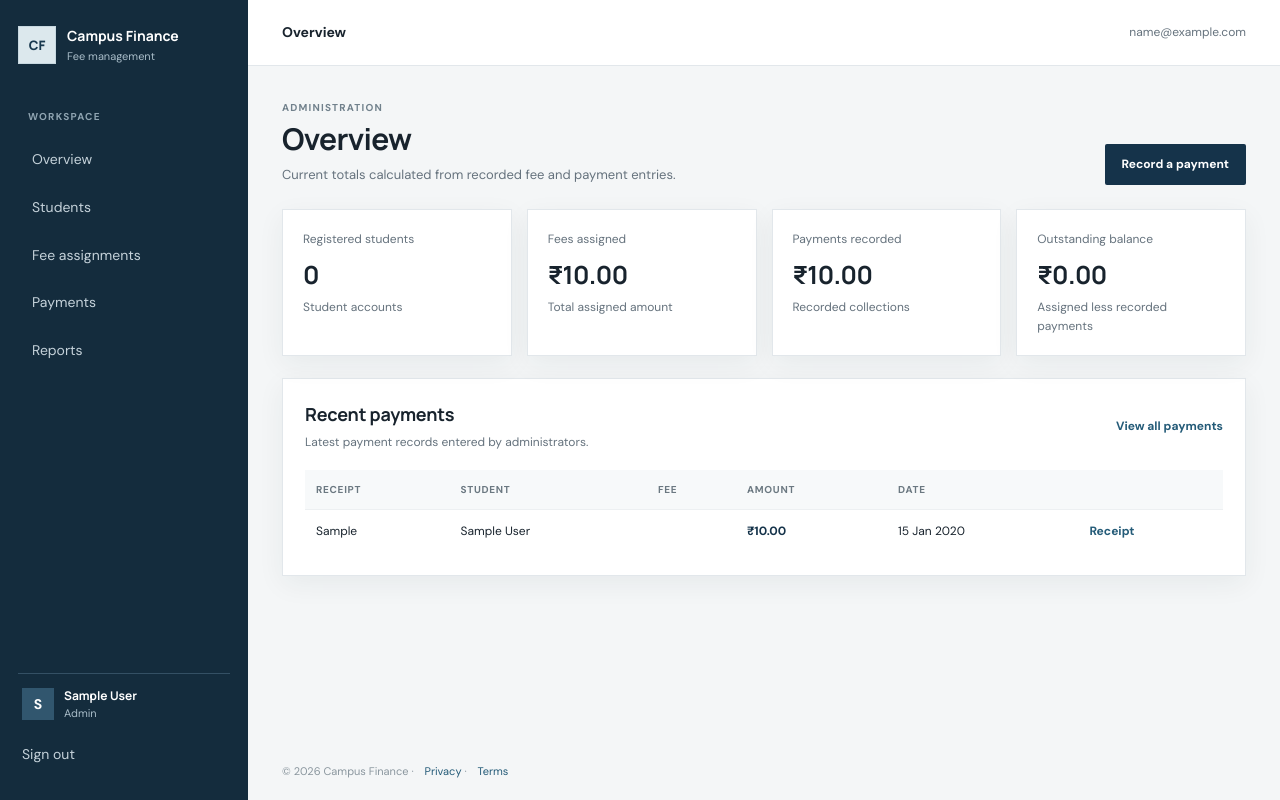
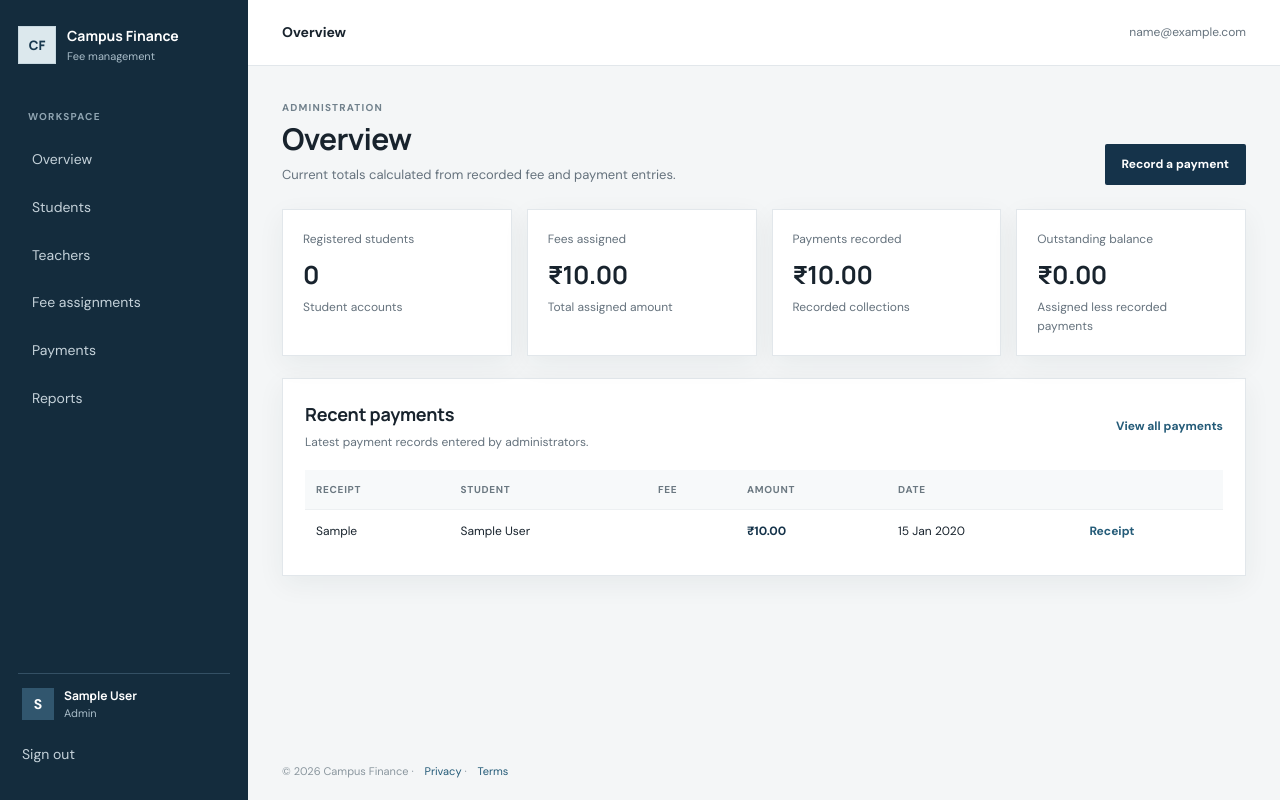
Before and after one commit to vasu925/College-Fee-Management-System, a Flask app: page /admin in a window 1280 px wide. Run offline with Flask 3, Linux system fonts and the light colour scheme; a user stored in the database is signed in; tables that the repository leaves empty hold one stand-in row (values such as "Sample post"); some libraries are stand-ins or nearby versions.

Commit message:
Add teacher navigation and role-aware home link

```diff
--- a/templates/base.html
+++ b/templates/base.html
@@ -13,16 +13,20 @@
 {% if current_user.is_authenticated %}
 <div class="app-shell">
   <aside class="sidebar" id="sidebar">
-    <a class="brand" href="{{ url_for('admin_dashboard' if current_user.role == 'admin' else 'student_dashboard') }}">
+    <a class="brand" href="{{ url_for('admin_dashboard' if current_user.role == 'admin' else ('teacher_dashboard' if current_user.role == 'teacher' else 'student_dashboard')) }}">
       <span class="brand-mark">CF</span><span><strong>Campus Finance</strong><small>Fee management</small></span>
     </a>
     <div class="side-label">WORKSPACE</div>
     {% if current_user.role == 'admin' %}
       <a class="nav-link" href="{{ url_for('admin_dashboard') }}">Overview</a>
       <a class="nav-link" href="{{ url_for('students') }}">Students</a>
+      <a class="nav-link" href="{{ url_for('teachers') }}">Teachers</a>
       <a class="nav-link" href="{{ url_for('fees') }}">Fee assignments</a>
       <a class="nav-link" href="{{ url_for('payments') }}">Payments</a>
       <a class="nav-link" href="{{ url_for('reports') }}">Reports</a>
+    {% elif current_user.role == 'teacher' %}
+      <a class="nav-link" href="{{ url_for('teacher_dashboard') }}">Overview</a>
+      <a class="nav-link" href="{{ url_for('payments') }}">Payments</a>
     {% else %}
       <a class="nav-link" href="{{ url_for('student_dashboard') }}">My fee summary</a>
       <a class="nav-link" href="{{ url_for('student_receipts') }}">My receipts</a>
```
